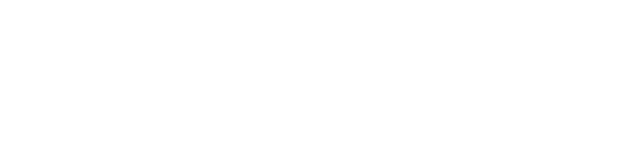
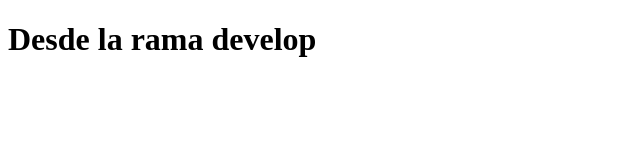
Before and after one commit to henrypoul/testing-paul, a plain HTML site: page index.html in a window 1280 px wide. Shown: the whole page, without its empty margins (0-640 px from the left). Drawn offline with Linux system fonts and the light colour scheme.

Commit message:
new cversion change

```diff
--- a/index.html
+++ b/index.html
@@ -6,6 +6,6 @@
     <title>Document</title>
 </head>
 <body>
-
+    <h1>Desde la rama develop</h1>
 </body>
 </html>
```
